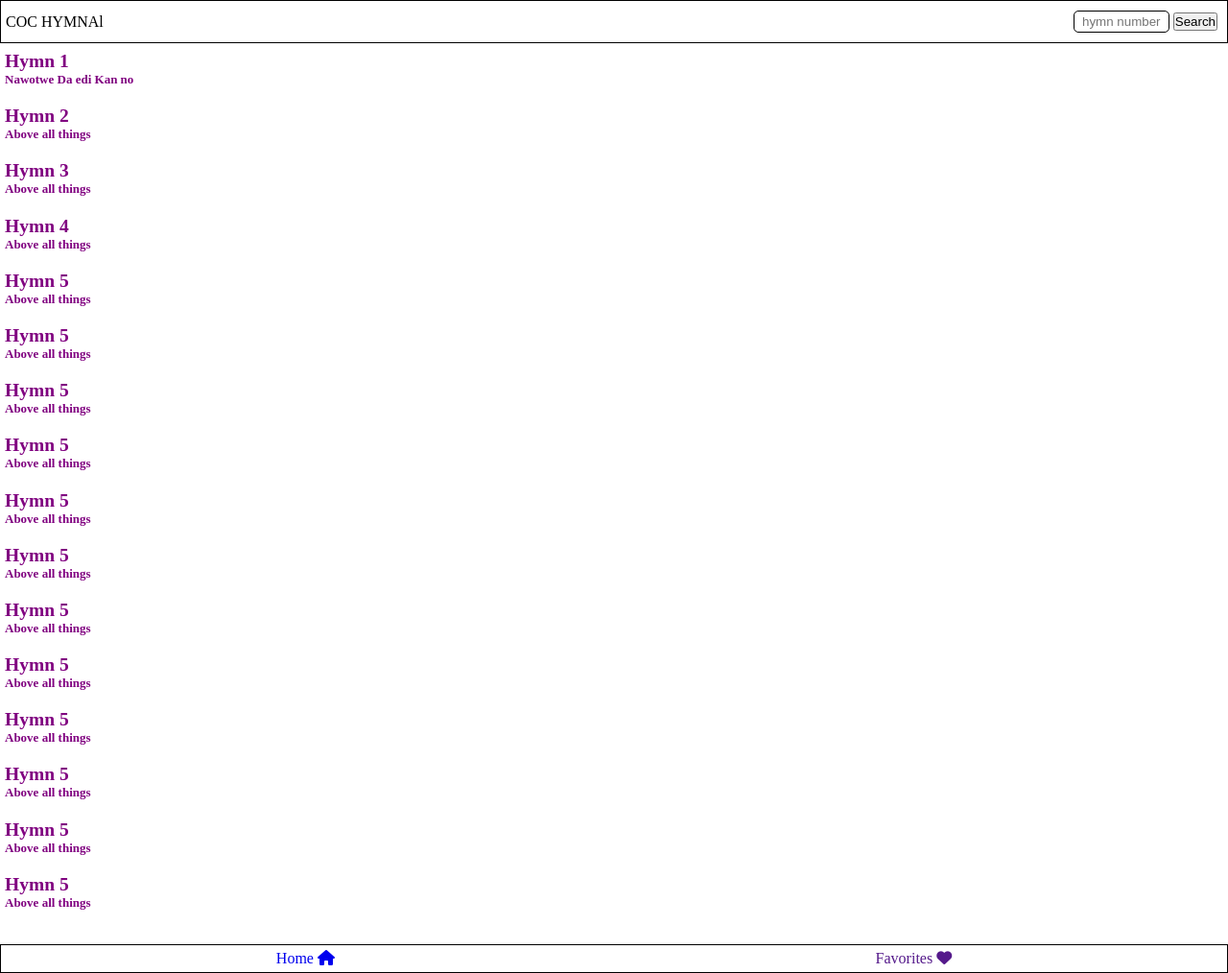
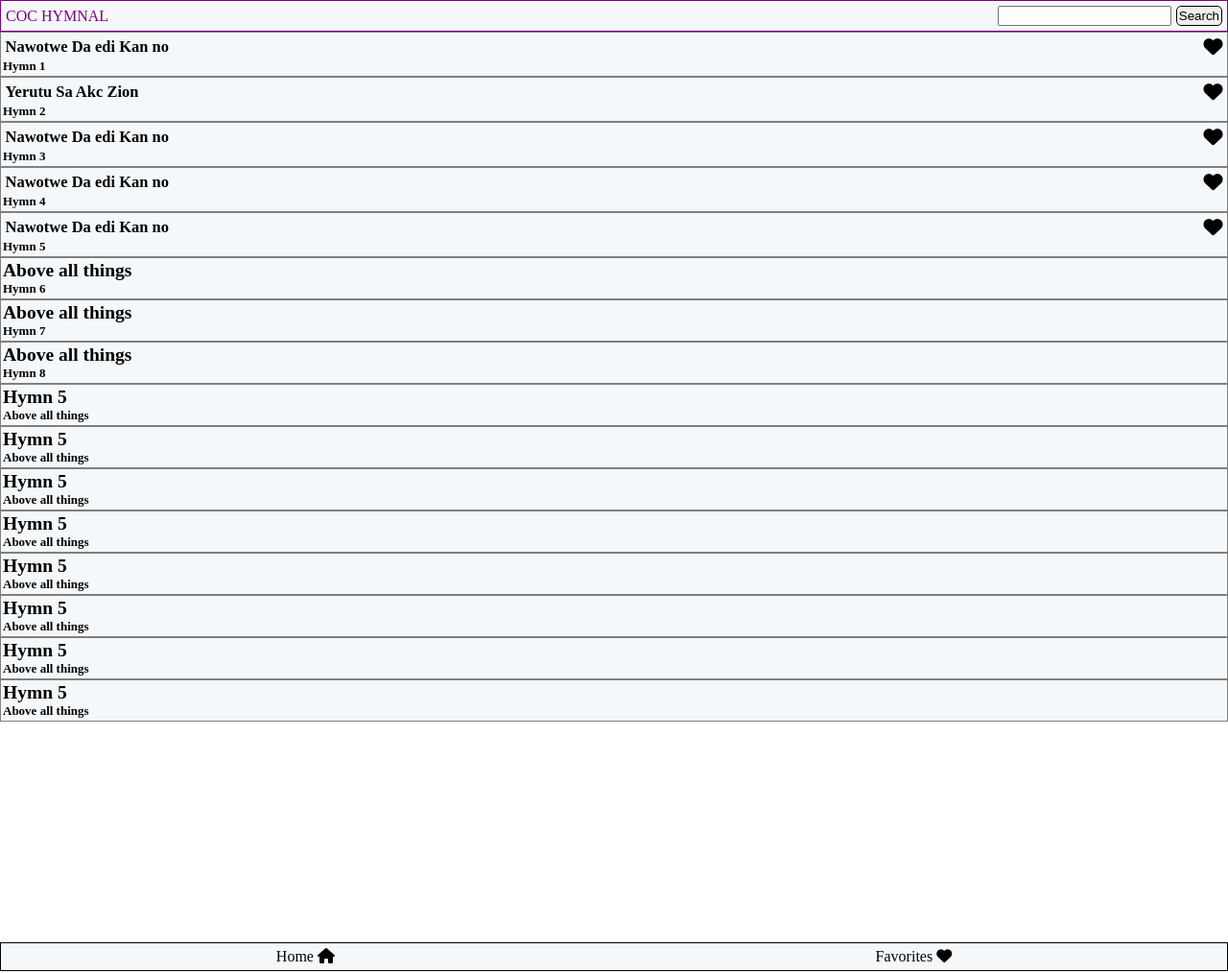
Before and after one commit to Macarthur-yaw/Coc-hymnal, a PHP site: page /index.html in a window 1280 px wide. Shown: the whole page at 96% size. Run offline with PHP 8.4, Linux system fonts and the light colour scheme; some libraries are stand-ins or nearby versions.

Commit message:
Recently added

```diff
--- a/index.css
+++ b/index.css
@@ -2,6 +2,7 @@
     box-sizing: border-box;
     margin: 0;
     padding: 0;
+
 }
 nav{
     border: 1px solid;
@@ -9,6 +10,8 @@ nav{
     justify-content: space-between;
     padding: 5px;
     align-items: center;
+    color: purple;
+    background-color: rgb(245, 248, 250);
 }
 #subnav {
     border: none;
@@ -34,22 +37,24 @@ nav{
 }
 #hymns {
     display: flex;
-    gap: 1.2rem;
+    /* gap: 0.1rem; */
     flex-direction: column;
     font-size: small;
-    padding: 5px;
-    padding-top: 8px;
+    /* padding: 3px; */
+    /* padding-top: 4px; */
 font-weight: bold;
 min-height: calc(100% -100px);
-color: purple;
+/* color: purple; */
+/* border: 1px gray solid; */
 }
 #footer{
 
-    bottom: 5px;
+    bottom: 2.5px;
     /* height: 10px; */
     width: 100%;
 position: fixed;
-border: 1px solid;
+border: 0.1px solid;
+background-color: rgb(245, 248, 250);
 padding: 5px;
 }
 #footer div {
@@ -57,8 +62,43 @@ padding: 5px;
     flex-direction: row;
     justify-content: space-around;
  z-index: 1;
- background-color: white;
+ /* background-color: white; */
+
+ /* height: 5%; */
 }
 #footer div a{
     text-decoration: none;
+    color: black;
 }
+.hymnbody{
+    background-color: rgb(245, 248, 250);
+    /* border: 0.1px purple solid; */
+/* border-radius: 5px; */
+padding: 2px;
+border: 1px gray solid;
+}
+#hymnheader{
+    position: relative;
+    display: flex;
+    flex-direction: row;
+    justify-content: space-between;
+    padding-right: 10px;
+font-size: 11px;
+    /* gap: 8.5rem; */
+    padding: 2.5px;
+    align-items: center;
+}
+#hymnheader .fa-solid{
+    font-size: 20px;
+}
+.title{
+    font-size: 40px;
+    color: yellow;
+}
+@media  (max-width:800px){
+    .hymnbody:hover{
+        background-color: rgb(238, 233, 233);
+        text-decoration: underline;
+
+    }
+}
--- a/index.html
+++ b/index.html
@@ -11,74 +11,116 @@
   </head>
   <body>
     <header>
-      <nav>COC HYMNAl
-        <nav id="subnav">
-
-          <form action="index.php" method="get">
-          <input type="text" name="search" placeholder="hymn number"  />
-          <input type="submit" value="Search" name="search">
-        </nav>
+      <nav>
+        COC HYMNAL
+        <div id="subnav">
+      <input type="search" id="search">
+      <button id="buttons">Search</button>
+        </div>
       </nav>
     </header>
 
+
+
+
     <main id="hymns">
+
       <div data-id="1" class="hymnbody">
-        <h2>Hymn 1</h2>
-        <p>
-         Nawotwe Da edi Kan no
+             <div id="hymnheader">
+          <div>
+        <h2> Nawotwe Da edi Kan no</h2>
+      </div>
+      <div id="favorite" data-id="1">
+        <i class="fa-solid fa-heart"></i>
+      </div>
+
+      </div>
+        <p class="hymnnum">
+        Hymn 1
         </p>
       </div>
 
+
+
+
+
       <div data-id="2" class="hymnbody">
-        <h2>Hymn 2</h2>
-        <p>
-          Above all things
+        <div id="hymnheader">
+          <div>
+        <h2> Yerutu Sa Akc Zion</h2>
+      </div>
+      <div>
+        <i class="fa-solid fa-heart"></i>
+      </div>
+      </div>
+        <p class="hymnnum">
+          Hymn 2
         </p>
       </div>
 
       <div data-id="3" class="hymnbody">
-        <h2>Hymn 3</h2>
-        <p>
-          Above all things
+        <div id="hymnheader">
+          <div>
+        <h2> Nawotwe Da edi Kan no</h2>
+      </div>
+      <div>
+        <i class="fa-solid fa-heart"></i>
+      </div>
+      </div>
+        <p class="hymnnum">
+          Hymn 3
         </p>
       </div>
 
       <div data-id="4" class="hymnbody">
-        <h2>Hymn 4</h2>
-        <p>
-          Above all things
+        <div id="hymnheader">
+          <div>
+        <h2> Nawotwe Da edi Kan no</h2>
+      </div>
+      <div>
+        <i class="fa-solid fa-heart"></i>
+      </div>
+      </div>
+        <p class="hymnnum">
+          Hymn 4
         </p>
       </div>
 
       <div data-id="5" class="hymnbody">
-        <h2>Hymn 5</h2>
-        <p>
-          Above all things
+        <div id="hymnheader">
+          <div>
+        <h2> Nawotwe Da edi Kan no</h2>
+      </div>
+      <div>
+        <i class="fa-solid fa-heart"></i>
+      </div>
+      </div>        <p>
+          Hymn 5
         </p>
       </div>
 
 
       <div data-id="5" class="hymnbody">
-        <h2>Hymn 5</h2>
+        <h2>Above all things</h2>
         <p>
-          Above all things
+          Hymn 6
         </p>
       </div>
 
 
       <div data-id="5" class="hymnbody">
-        <h2>Hymn 5</h2>
+        <h2>Above all things</h2>
         <p>
-          Above all things
+          Hymn 7
         </p>
       </div>
 
 
 
       <div data-id="5" class="hymnbody">
-        <h2>Hymn 5</h2>
+        <h2>Above all things</h2>
         <p>
-          Above all things
+          Hymn 8
         </p>
       </div>
 
--- a/index.js
+++ b/index.js
@@ -7,15 +7,18 @@ hymnBodies.forEach((hymnBody) => {
     fetch(`connection.php?id=${hymnId}`)
       .then((response) => response.json())
       .then((data) => {
-        console.log(data);
+
         // data.title;
         let hymnHtml= " ";
     data.forEach(function(hymn){
-        hymnHtml += `<h3>${hymn.title}</h3><p>${hymn.content}</p>`;
+        hymnHtml += `<h3 class="title">${hymn.title}</h3>`;
+        hymnHtml+=`<p class="content">${hymn.content}</p>`;
 
 
     })
     getHymns.innerHTML=hymnHtml;
+    getHymns.style.display="block";
+
 
 
 
@@ -23,14 +26,38 @@ hymnBodies.forEach((hymnBody) => {
       .catch((error) => console.log(error));
   });
 });
+const buttons = document.getElementById("buttons"); //name of the button
+const getInput=document.getElementById("search");//get the user input
 
-const footer=document.getElementById("footer");
-window.onscroll = function() {
-  if(window.scrollY>100){
-    footer.style.top="0px";
+buttons.addEventListener("click",function (){
+const query=getInput.value.toLowerCase().trim();
+
+//search-form
+//search
+hymnBodies.forEach((hymnBody) => {
+  const hymnTitle = hymnBody.querySelector("#hymnheader");
+  const hymnContent = hymnBody.querySelector(".hymnnum");
+  console.log(hymnTitle);
+  console.log(hymnContent);
+  if (hymnTitle && hymnTitle.textContent.toLowerCase().includes(query) ||
+      hymnContent && hymnContent.textContent.toLowerCase().includes(query)) {
+    hymnBody.style.display = "block";
+  } else {
+    hymnBody.style.display = "none";
   }
-  else  {
-    // window.scrollTo(0, 0);
-    footer.style.bottom="0px";
-  }
+});
+
+});
+
+//storing the favorites songs
+
+const getFav=document.getElementById("favorite");
+
+getFav.addEventListener("click", (event)=>{
+const curFav= event.currentTarget.dataset.id;
+
+
+});
+function showFav(){
+
 }
```
